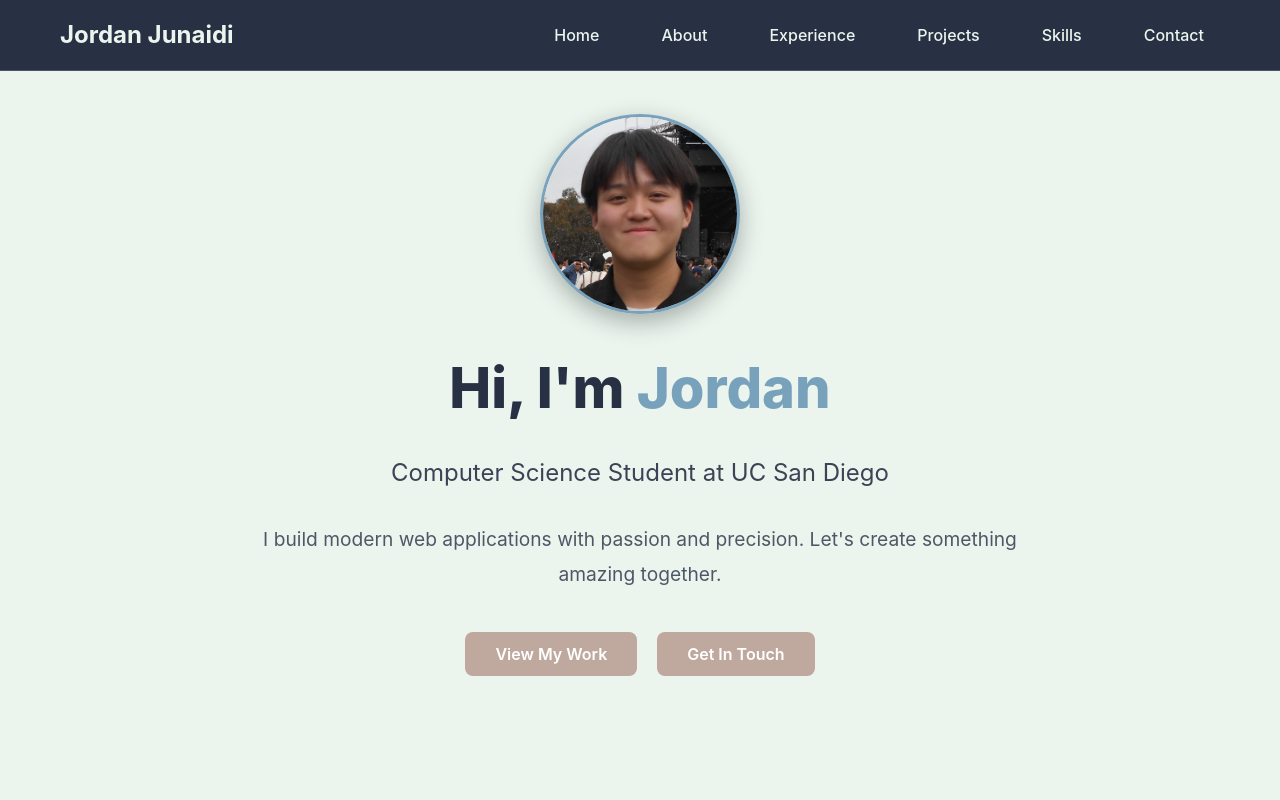
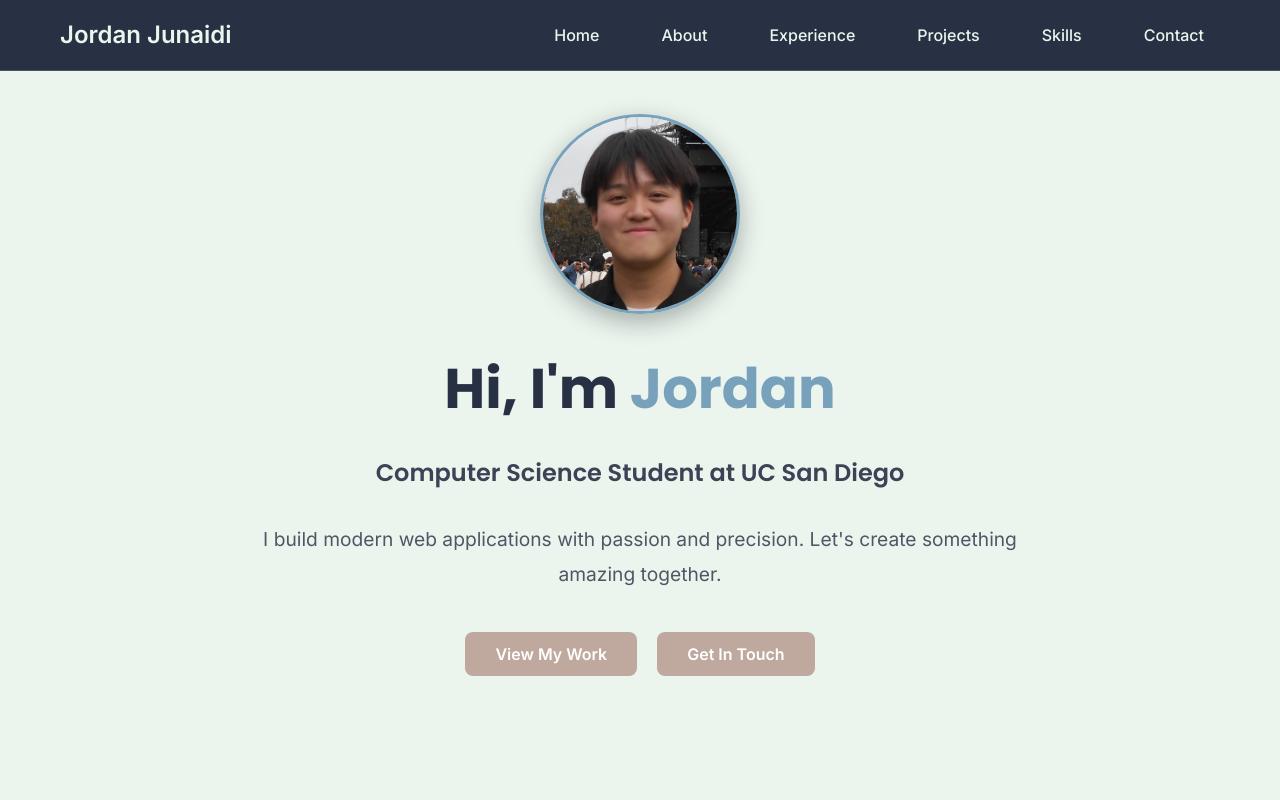
Before and after one commit to JordanJunaidi/personal-website, a React (Vite) app: page / in a window 1280 px wide. Shown: the top 800 px of the page. Built offline with nearby package versions, Linux system fonts and the light colour scheme.

Commit message:
Added font

```diff
--- a/src/App.css
+++ b/src/App.css
@@ -1,3 +1,5 @@
+@import url("https://fonts.googleapis.com/css2?family=Inter:wght@400;500;600&family=Poppins:wght@600;700&display=swap");
+
 /* CSS Variables for Color Palette */
 :root {
   --rich-black: #283044;
@@ -5,6 +7,9 @@
   --yinmn-blue: #bfa89e;
   --silver-lake-blue: #8b786d;
   --platinum: #ebf5ee;
+
+  --font-heading: "Poppins", sans-serif;
+  --font-body: "Inter", sans-serif;
 }
 
 /* Reset and base styles */
@@ -26,6 +31,17 @@
   line-height: 1.6;
   color: var(--platinum);
   background-color: var(--rich-black);
+}
+
+h1,
+h2,
+h3,
+h4 {
+  font-family: var(--font-heading);
+}
+
+p {
+  font-family: var(--font-body);
 }
 
 .App {
```
